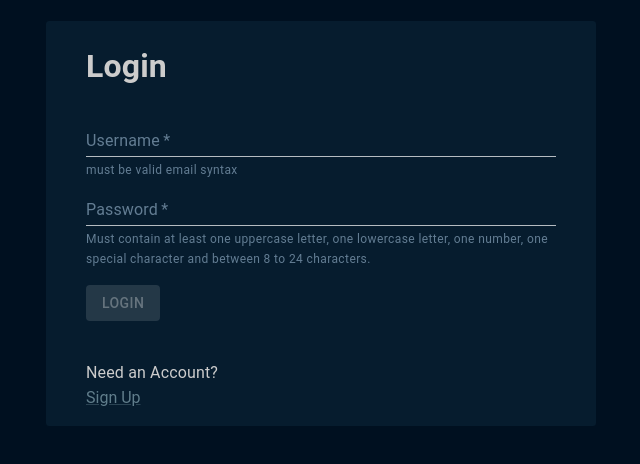
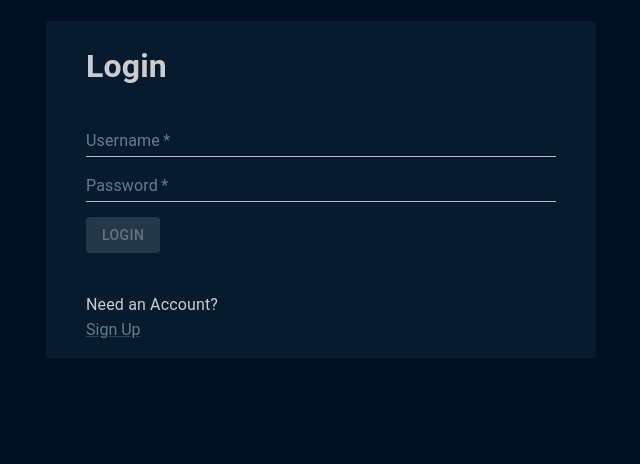
Before and after one commit to kikoking1/empty-hearts, a React (Create React App) app in the folder client/: page /login in a window 1280 px wide. Shown: the top 464 px of the page, without its empty margins (319-959 px from the left). Built offline with nearby package versions, Linux system fonts and the light colour scheme.

Commit message:
converting login.js form to use useReducer for related state

```diff
--- a/client/src/pages/Login/Login.js
+++ b/client/src/pages/Login/Login.js
@@ -1,40 +1,64 @@
-import { useRef, useState, useEffect } from "react";
+import { useRef, useState, useEffect, useReducer } from "react";
 import useAuth from "../../hooks/useAuth";
 import axios from "../../util/axios";
 import { useNavigate } from "react-router-dom";
-import { TextField, Button, Card, Link, Container } from "@mui/material";
+import { TextField, Button, Card, Link, Container, Alert } from "@mui/material";
 import classes from "./Login.module.scss";
 import { PASSWORD_REGEX, RFC2882_EMAIL_REGEX } from "../../util/globals/regex";
+import {
+  UPDATE_FORM,
+  formReducer,
+  onFocusOut,
+  onInputChange,
+} from "../../util/formUtils";
+
+const initialState = {
+  username: { value: "", touched: false, hasError: true, error: "" },
+  password: { value: "", touched: false, hasError: true, error: "" },
+};
+
+const inputValidation = (name, value, formState) => {
+  let hasError = false,
+    error = "";
+  switch (name) {
+    case "username":
+      if (value.trim() === "") {
+        hasError = true;
+        error = "Username cannot be empty.";
+      } else if (!RFC2882_EMAIL_REGEX.test(value)) {
+        hasError = true;
+        error = "Must be valid email syntax.";
+      } else {
+        hasError = false;
+        error = "";
+      }
+      break;
+    case "password":
+      if (value === "") {
+        hasError = true;
+        error = "Password cannot be empty.";
+      } else if (!PASSWORD_REGEX.test(value)) {
+        hasError = true;
+        error =
+          "Must contain at least one uppercase letter, one lowercase letter, one number, one special character, no spaces, and between 8 to 24 characters.";
+      } else {
+        hasError = false;
+        error = "";
+      }
+      break;
+    default:
+      break;
+  }
+  return { hasError, error };
+};
 
 const Login = () => {
+  const [formState, dispatch] = useReducer(formReducer, initialState);
   const { setAuth } = useAuth();
 
-  const usernameRef = useRef();
-  const errRef = useRef();
-
-  const [username, setUsername] = useState("");
-  const [validUsername, setValidUsername] = useState(false);
-  const [usernameTouched, setUsernameTouched] = useState(false);
-
-  const [password, setPassword] = useState("");
-  const [validPassword, setValidPassword] = useState(false);
-  const [passwordTouched, setPasswordTouched] = useState(false);
-
-  const [errMsg, setErrMsg] = useState("");
+  const [apiErrMsg, setApiErrMsg] = useState("");
 
   const navigate = useNavigate();
-
-  useEffect(() => {
-    usernameRef.current.focus();
-  }, []);
-
-  useEffect(() => {
-    setValidUsername(RFC2882_EMAIL_REGEX.test(username));
-  }, [username]);
-
-  useEffect(() => {
-    setValidPassword(PASSWORD_REGEX.test(password));
-  }, [password]);
 
   const handleSubmit = async (e) => {
     e.preventDefault();
@@ -43,8 +67,8 @@ const Login = () => {
       const response = await axios.post(
         "/api/Auth/login",
         JSON.stringify({
-          username: username.toLowerCase(),
-          password: password,
+          username: formState.username.value.toLowerCase(),
+          password: formState.password.value,
         }),
         {
           headers: { "Content-Type": "application/json" },
@@ -62,75 +86,126 @@ const Login = () => {
         }
       });
 
-      setAuth({ username, password, roles, accessToken });
-      setUsername("");
-      setPassword("");
+      setAuth({
+        username: formState.username.value.toLowerCase(),
+        password: formState.password.value,
+        roles,
+        accessToken,
+      });
+      // Reset state
+      for (const name in formState) {
+        dispatch({
+          type: UPDATE_FORM,
+          data: {
+            name,
+            value: "",
+            hasError: true,
+            error: "",
+            touched: false,
+            isFormValid: false,
+          },
+        });
+      }
+      setApiErrMsg("");
+
       navigate("/posts", { replace: true });
     } catch (err) {
       if (!err?.response) {
-        setErrMsg("No Server Response");
-      } else if (err.response?.status === 409) {
-        setErrMsg("Username Taken");
+        setApiErrMsg("Login failed. Please try again later.");
       } else {
-        setErrMsg("Registration Failed");
+        setApiErrMsg(err?.response?.data);
       }
-      errRef.current.focus();
     }
   };
 
   return (
     <Container maxWidth="sm">
       <Card className={classes.loginCard} variant="outlined">
-        <p
-          ref={errRef}
-          className={errMsg ? "errmsg" : "offscreen"}
-          aria-live="assertive"
-        >
-          {errMsg}
-        </p>
         <h1>Login</h1>
-
+        {apiErrMsg && (
+          <Alert severity="error" variant="outlined" sx={{ marginBottom: 3 }}>
+            {apiErrMsg}
+          </Alert>
+        )}
         <form noValidate autoComplete="off" onSubmit={handleSubmit}>
           <TextField
-            error={!validUsername && usernameTouched}
+            error={formState.username.hasError && formState.username.touched}
             variant="standard"
             type="email"
             label="Username"
             id="username"
-            ref={usernameRef}
             autoComplete="off"
-            onChange={(e) => setUsername(e.target.value)}
-            value={username}
+            onChange={(e) =>
+              onInputChange(
+                "username",
+                e.target.value,
+                dispatch,
+                formState,
+                inputValidation
+              )
+            }
+            value={formState.username.value}
             size="small"
             fullWidth
             required
-            aria-invalid={validUsername ? "false" : "true"}
-            onBlur={() => setUsernameTouched(true)}
-            helperText={"must be valid email syntax"}
+            onBlur={(e) =>
+              onFocusOut(
+                "username",
+                e.target.value,
+                dispatch,
+                formState,
+                inputValidation
+              )
+            }
+            helperText={
+              formState.username.hasError &&
+              formState.username.touched &&
+              formState.username.error
+            }
           />
 
           <TextField
             label="Password"
-            error={!validPassword && passwordTouched}
+            error={formState.password.hasError && formState.password.touched}
             variant="standard"
             type="password"
             id="password"
             autoComplete="off"
-            onInput={(e) => setPassword(e.target.value)}
-            value={password}
+            onChange={(e) =>
+              onInputChange(
+                "password",
+                e.target.value,
+                dispatch,
+                formState,
+                inputValidation
+              )
+            }
+            value={formState.password.value}
             size="small"
             fullWidth
             required
-            aria-invalid={validPassword ? "false" : "true"}
-            onBlur={() => setPasswordTouched(true)}
-            helperText="Must contain at least one uppercase letter, one lowercase letter, one number, one special character and between 8 to 24 characters."
+            onBlur={(e) =>
+              onFocusOut(
+                "password",
+                e.target.value,
+                dispatch,
+                formState,
+                inputValidation
+              )
+            }
+            helperText={
+              formState.password.hasError &&
+              formState.password.touched &&
+              formState.password.error
+            }
+            inputProps={{ maxLength: 24 }}
           />
 
           <Button
             className={classes.loginBtnSpacerTop}
             variant="contained"
             type="submit"
-            disabled={!validUsername || !validPassword ? true : false}
+            disabled={!formState.isFormValid}
           >
             Login
           </Button>
--- a/client/src/pages/SignUp/SignUp.js
+++ b/client/src/pages/SignUp/SignUp.js
@@ -41,7 +41,7 @@ const inputValidation = (name, value, formState) => {
       } else if (!PASSWORD_REGEX.test(value)) {
         hasError = true;
         error =
-          "Must contain at least one uppercase letter, one lowercase letter, one number, one special character and between 8 to 24 characters.";
+          "Must contain at least one uppercase letter, one lowercase letter, one number, one special character, no spaces, and between 8 to 24 characters.";
       } else {
         hasError = false;
         error = "";
@@ -65,7 +65,7 @@ const inputValidation = (name, value, formState) => {
 const SignUp = () => {
   const [formState, dispatch] = useReducer(formReducer, initialState);
 
-  const [errApiMsg, setApiErrMsg] = useState("");
+  const [apiErrMsg, setApiErrMsg] = useState("");
   const [success, setSuccess] = useState(false);
 
   const navigate = useNavigate();
@@ -116,9 +116,9 @@ const SignUp = () => {
     <Container maxWidth="sm">
       <Card className={classes.signupCard} variant="outlined">
         <h1>Register</h1>
-        {errApiMsg && (
+        {apiErrMsg && (
           <Alert severity="error" variant="outlined" sx={{ marginBottom: 3 }}>
-            {errApiMsg}
+            {apiErrMsg}
           </Alert>
         )}
 
@@ -132,7 +132,7 @@ const SignUp = () => {
                   navigate("/login");
                 }}
               >
-                Sign In
+                Log In
               </Link>
             </p>
           </section>
@@ -187,7 +187,7 @@ const SignUp = () => {
                 type="password"
                 id="password"
                 autoComplete="off"
-                onInput={(e) =>
+                onChange={(e) =>
                   onInputChange(
                     "password",
                     e.target.value,
@@ -215,7 +215,7 @@ const SignUp = () => {
                   formState.password.touched &&
                   formState.password.error
                 }
-                // helperText="Must contain at least one uppercase letter, one lowercase letter, one number, one special character and between 8 to 24 characters."
+                inputProps={{ maxLength: 24 }}
               />
 
               <TextField
@@ -228,7 +228,7 @@ const SignUp = () => {
                 type="password"
                 id="confirm_password"
                 autoComplete="off"
-                onInput={(e) =>
+                onChange={(e) =>
                   onInputChange(
                     "passwordMatch",
                     e.target.value,
@@ -258,6 +258,7 @@ const SignUp = () => {
                   formState.passwordMatch.touched &&
                   formState.passwordMatch.error
                 }
+                inputProps={{ maxLength: 24 }}
               />
 
               <Button
@@ -280,7 +281,7 @@ const SignUp = () => {
                   navigate("/login");
                 }}
               >
-                Sign In
+                Log In
               </Link>
             </p>
           </>
```
